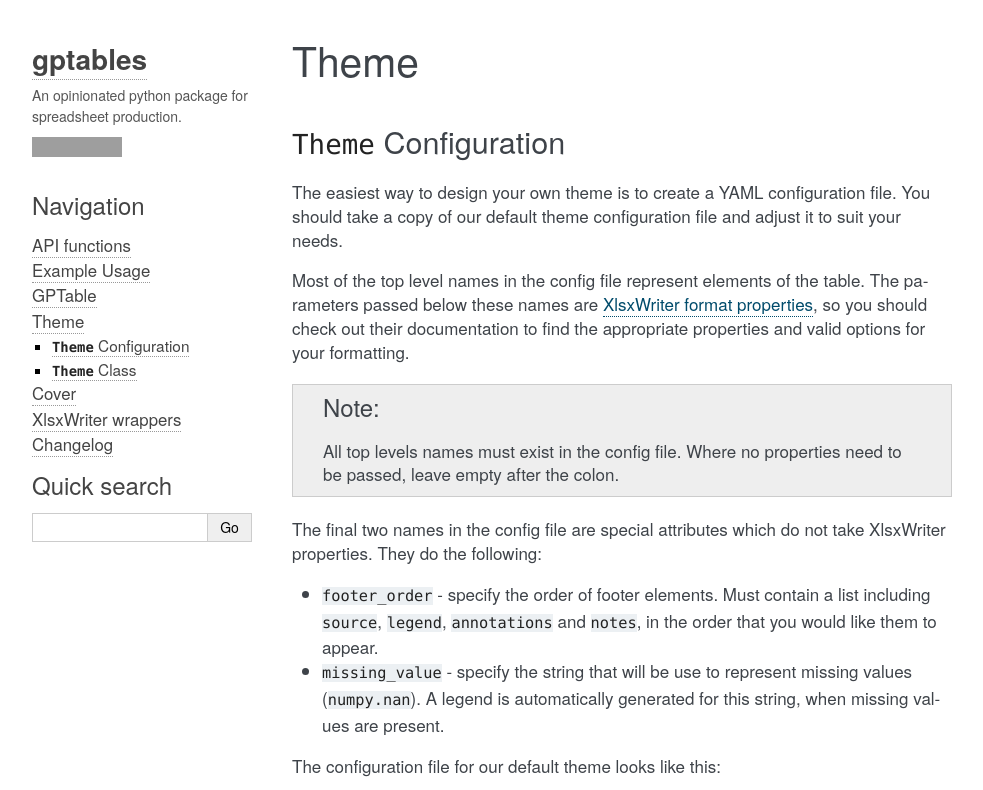
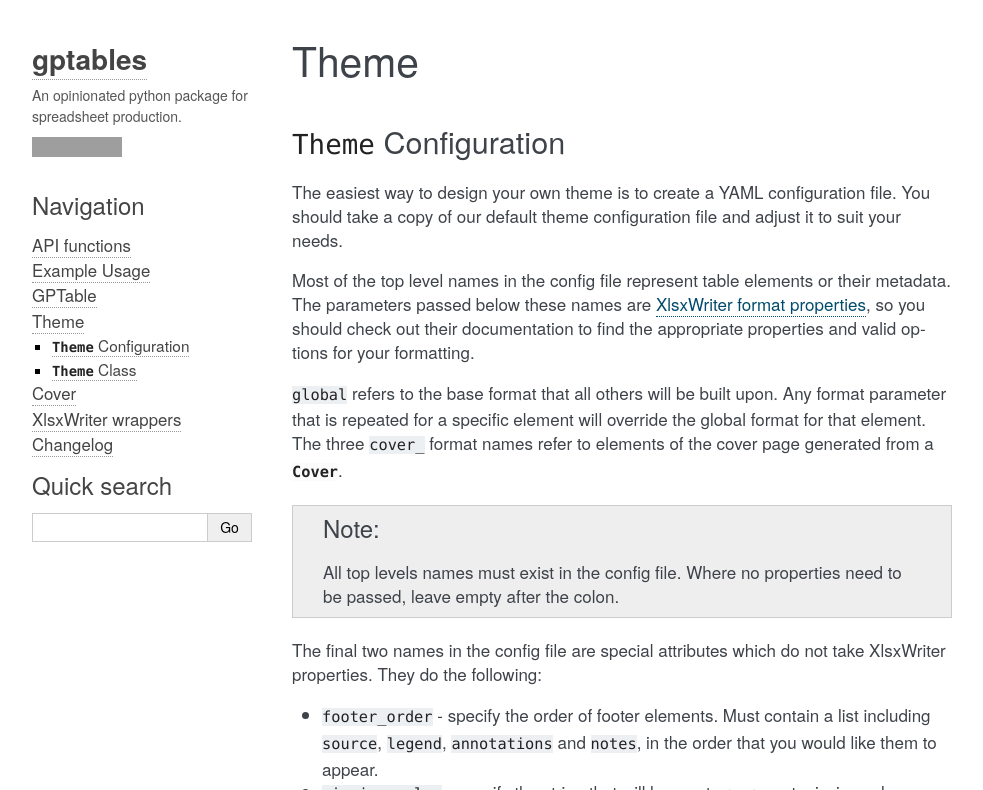
Before and after one commit to best-practice-and-impact/gptables, a Sphinx documentation site: the page built from docs/source/doc.theme.rst, in a window 1280 px wide and 900 px high, cut to the strip 0-790 px from the top of the window. Shown: the whole strip, without its empty margins (138-1121 px from the left). Built offline with Sphinx 7.4.7, drawn with Linux system fonts in a browser that asks for light colours; the version number could not be read and is left out; grey boxes are pictures that could not be loaded.

Commit message:
Add cover info to theme docs

```diff
--- a/docs/source/doc.theme.rst
+++ b/docs/source/doc.theme.rst
@@ -8,10 +8,14 @@ The easiest way to design your own theme is to create a
 YAML configuration file. You should take a copy of our default theme
 configuration file and adjust it to suit your needs.
 
-Most of the top level names in the config file represent elements of the table.
+Most of the top level names in the config file represent table elements or their metadata.
 The parameters passed below these names are `XlsxWriter format properties`_, so you
 should check out their documentation to find the appropriate properties and valid
 options for your formatting.
+
+``global`` refers to the base format that all others will be built upon.
+Any format parameter that is repeated for a specific element will override the global format for that element.
+The three ``cover_`` format names refer to elements of the cover page generated from a :class:`~.core.gptable.Cover`.
 
 .. _`XlsxWriter format properties`: https://xlsxwriter.readthedocs.io/format.html#format-methods-and-format-properties
 
--- a/docs/source/index.rst
+++ b/docs/source/index.rst
@@ -35,14 +35,16 @@ division of the Office for National Statistics, UK.
 .. _`Best Practice and Impact`: https://gss.civilservice.gov.uk/about-us/support-for-the-gss/
 
 
-3 Simple Steps
+4 Simple Steps
 --------------
 
 1. You map your data to the elements of a :class:`~.core.gptable.GPTable`.
 
 2. You can define the format of each element with a custom :class:`~.core.theme.Theme`, or simply use the default - gptheme.
 
-3. You :func:`~.core.api.write_workbook` to win.
+3. Optionally design a :class:`~.core.gptable.Cover` to provide information that relates to all of the tables in your Workbook.
+
+4. You :func:`~.core.api.write_workbook` to win.
 
 
 .. toctree::
```
